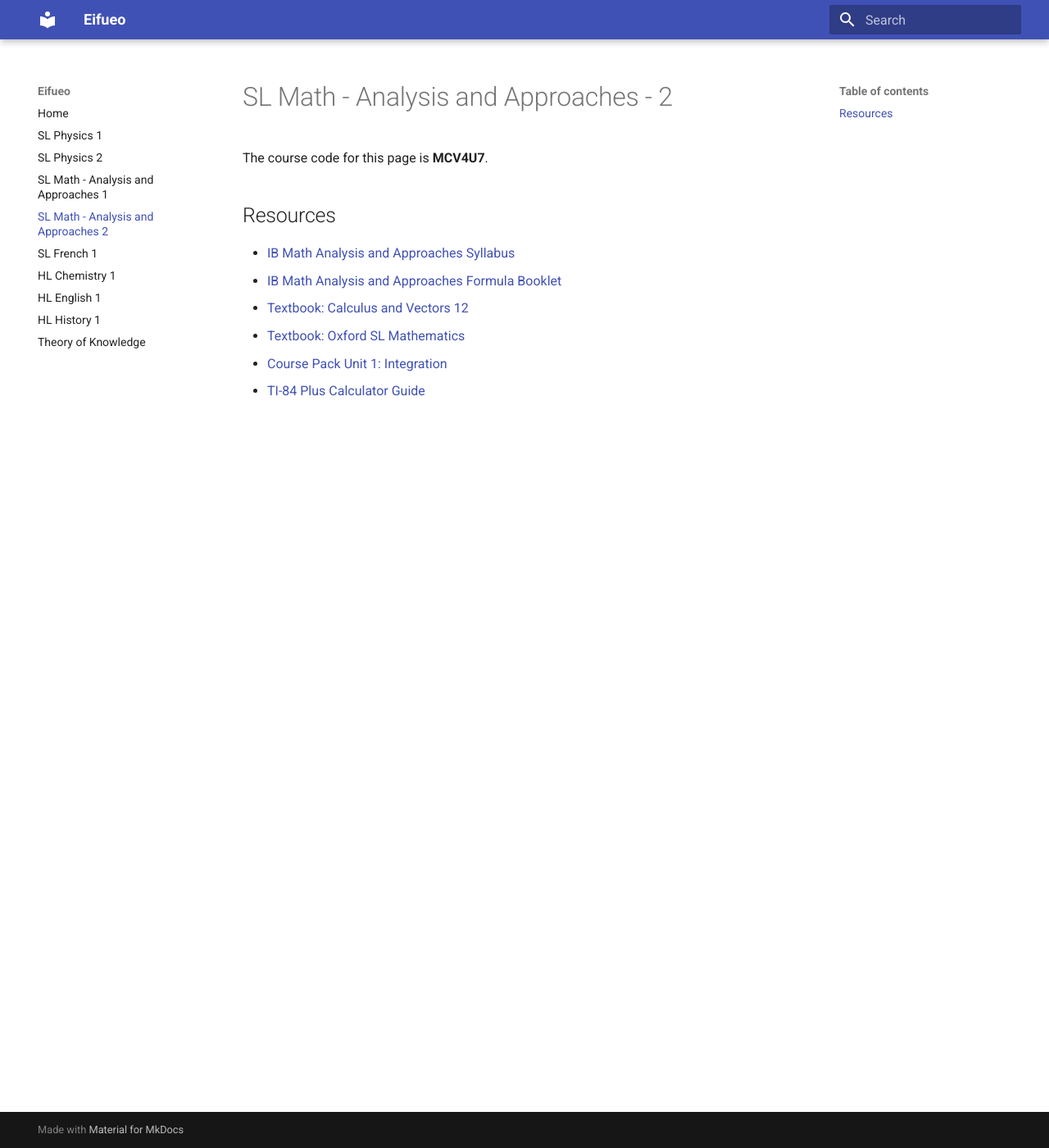
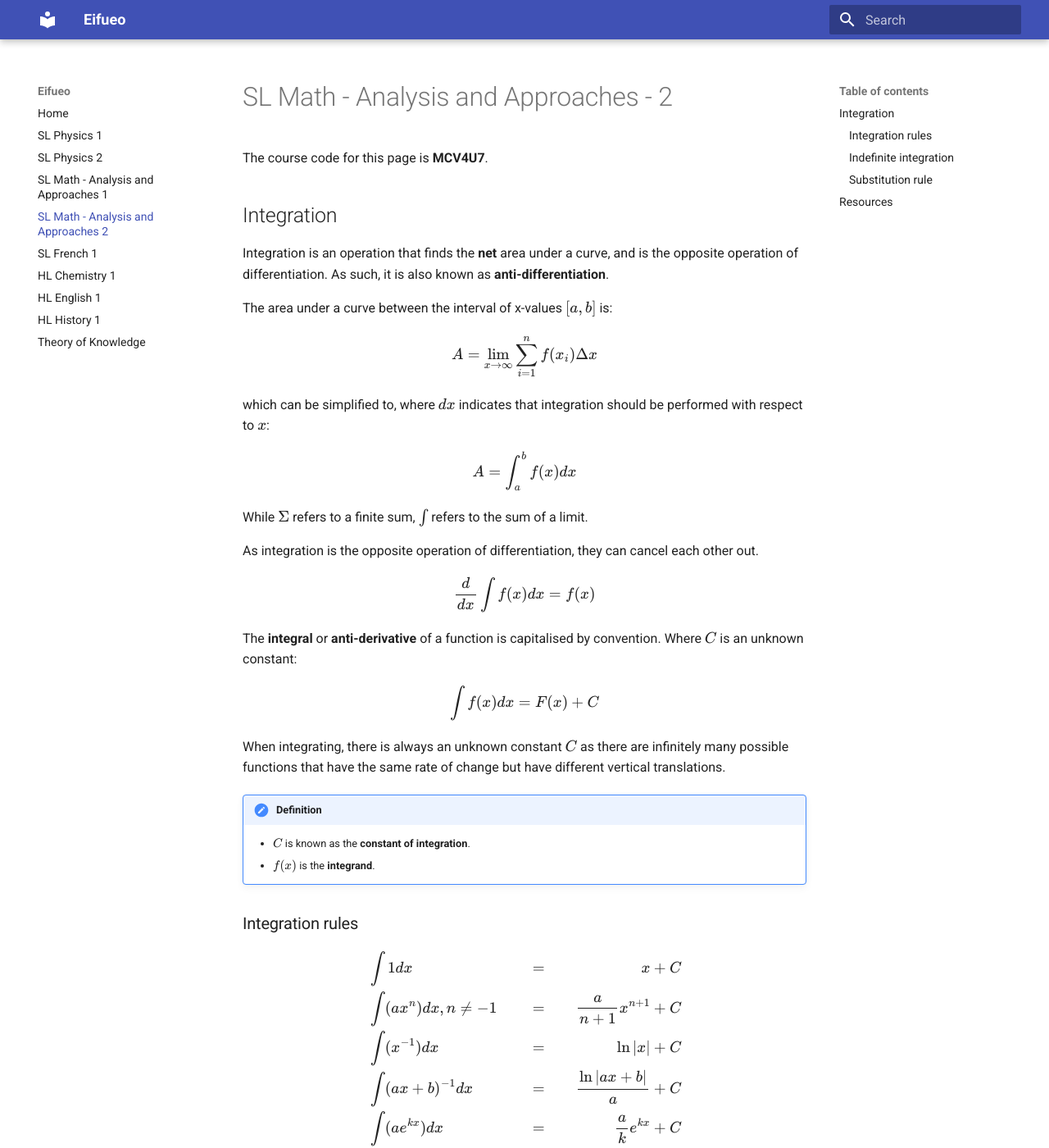
Before and after one commit to potatoeggy/eifueo, an MkDocs documentation site: the page built from docs/mcv4u7.md, in a window 1280 px wide and 1400 px high. Shown: the whole window at 82% size. Built offline with MkDocs 1.6.1 and Material for MkDocs 9.7.7, drawn with Linux system fonts in a browser that asks for light colours; formulas are drawn with MathJax 3; some of the changed text lies outside the part shown.

Commit message:
math: add integration

```diff
--- a/docs/mcv4u7.md
+++ b/docs/mcv4u7.md
@@ -1,6 +1,76 @@
 # SL Math - Analysis and Approaches - 2
 
 The course code for this page is **MCV4U7**.
+
+## Integration
+
+Integration is an operation that finds the **net** area under a curve, and is the opposite operation of differentiation. As such, it is also known as **anti-differentiation**.
+
+The area under a curve between the interval of x-values $[a,b]$ is:
+$$A=\lim_{x\to\infty}\sum^n_{i=1}f(x_i)\Delta x$$
+
+which can be simplified to, where $dx$ indicates that integration should be performed with respect to $x$:
+$$A=\int^b_a f(x)dx$$
+
+While $\Sigma$ refers to a finite sum, $\int$ refers to the sum of a limit.
+
+As integration is the opposite operation of differentiation, they can cancel each other out.
+$$\frac{d}{dx}\int f(x)dx=f(x)$$
+
+The **integral** or **anti-derivative** of a function is capitalised by convention. Where $C$ is an unknown constant:
+$$\int f(x)dx=F(x)+C$$
+
+When integrating, there is always an unknown constant $C$ as there are infinitely many possible functions that have the same rate of change but have different vertical translations.
+
+!!! definition
+    - $C$ is known as the **constant of integration**.
+    - $f(x)$ is the **integrand**.
+
+### Integration rules
+
+$$
+\begin{align*}
+&\int 1dx &= &&x+C \\
+&\int (ax^n)dx, n≠-1 &=&&\frac{a}{n+1}x^{n+1} + C \\
+&\int (x^{-1})dx&=&&\ln|x|+C \\
+&\int (ax+b)^{-1}dx&=&&\frac{\ln|ax+b|}{a}+C \\
+&\int (ae^{kx})dx &= &&\frac{a}{k}e^{kx} + C \\
+&\int (\sin kx)dx &= &&\frac{-\cos kx}{k}+C \\
+&\int (\cos kx)dx &= &&\frac{\sin kx}{k}+C \\
+\end{align*}
+$$
+
+Similar to differentiation, integration allows for constant multiples to be brought out and terms to be considered individually.
+
+$$
+\begin{align*}
+&\int k\cdot f(x)dx&=&&k\int f(x)dx \\
+&\int[f(x)\pm g(x)]dx&=&&\int f(x)dx \pm \int g(x)dx
+\end{align*}
+$$
+
+### Indefinite integration
+
+The indefinite integral of a function contains every possible anti-derivative — that is, it contains the constant of integration $C$.
+$$\int f(x)dx=F(x)+C$$
+
+### Substitution rule
+
+Similar to limit evaluation, the substitution of complex expressions involving $x$ and $dx$ with $u$ and $du$ can be done.
+
+??? example
+    To solve $\int (x\sqrt{x-1})dx$:
+    $$
+    let\ u=x-1 \\
+    ∴ \frac{du}{dx}=1 \\
+    ∴ du=dx \\
+    \begin{align*}
+    \int (x\sqrt{x-1})dx &\to \int(u+1)(u^\frac{1}{2})du \\
+    &= \int(u^\frac{3}{2}+u^\frac{1}{2})du \\
+    &= \frac{2}{5}u^\frac{5}{2}+\frac{2}{3}u^\frac{3}{2}+C \\
+    &= \frac{2}{5}(x-1)^\frac{5}{2} + \frac{2}{3}(x-1)^\frac{3}{2} + C
+    \end{align*}
+    $$
 
 ## Resources
 
```
